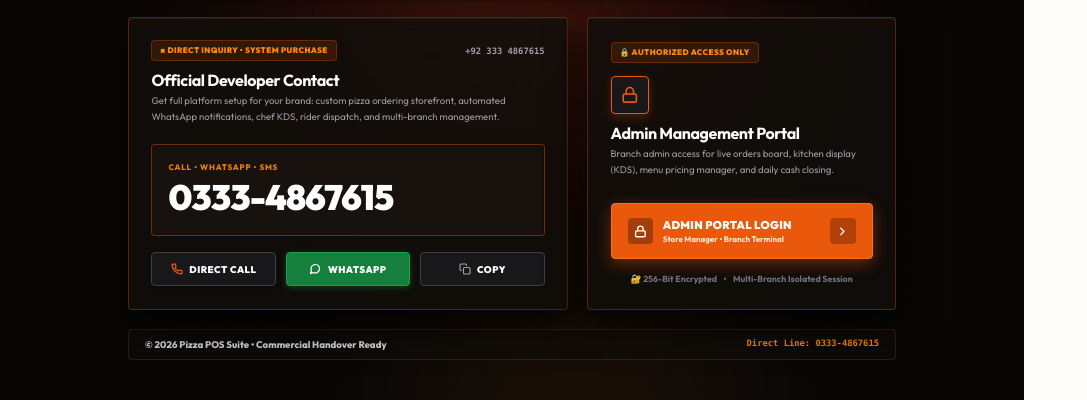
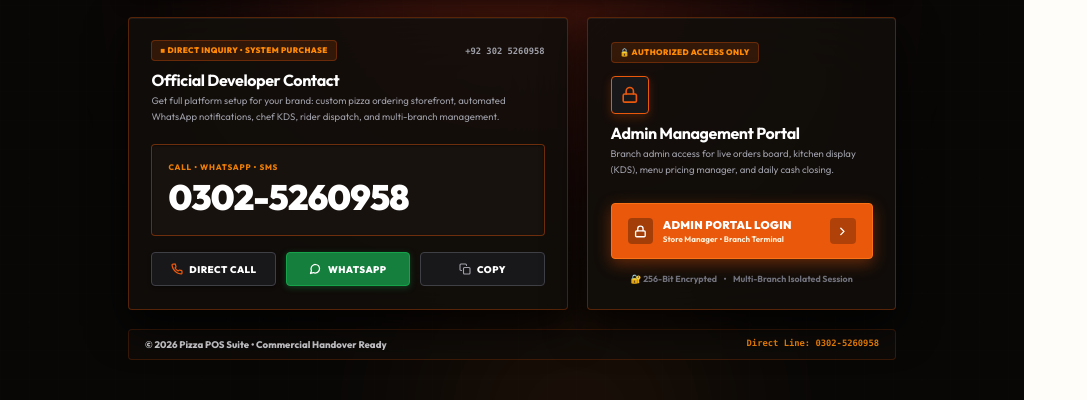
Before and after one commit to bhaijew/pizza, a Next.js app: page / in a window 1280 px wide. Shown: the part 168-568 px from the top of the page, without its empty margins (0-1087 px from the left). Built offline with nearby package versions, Linux system fonts and the light colour scheme.

Commit message:
feat(contact): update landing page contact number to 0302-5260958

```diff
--- a/app/page.tsx
+++ b/app/page.tsx
@@ -4,13 +4,13 @@
 import Link from "next/link";
 
 export default function HomePage() {
-  const phoneNumber = "0333-4867615";
-  const intlPhone = "+92 333 4867615";
-  const rawPhone = "03334867615";
-  const whatsappUrl = `https://wa.me/923334867615?text=${encodeURIComponent(
+  const phoneNumber = "0302-5260958";
+  const intlPhone = "+92 302 5260958";
+  const rawPhone = "03025260958";
+  const whatsappUrl = `https://wa.me/923025260958?text=${encodeURIComponent(
     "Salam Syed Zeeshan Haider, I am interested in purchasing the Pizza POS & Online Ordering System."
   )}`;
-  const callUrl = `tel:+923334867615`;
+  const callUrl = `tel:+923025260958`;
 
   const [copied, setCopied] = useState(false);
 
```
